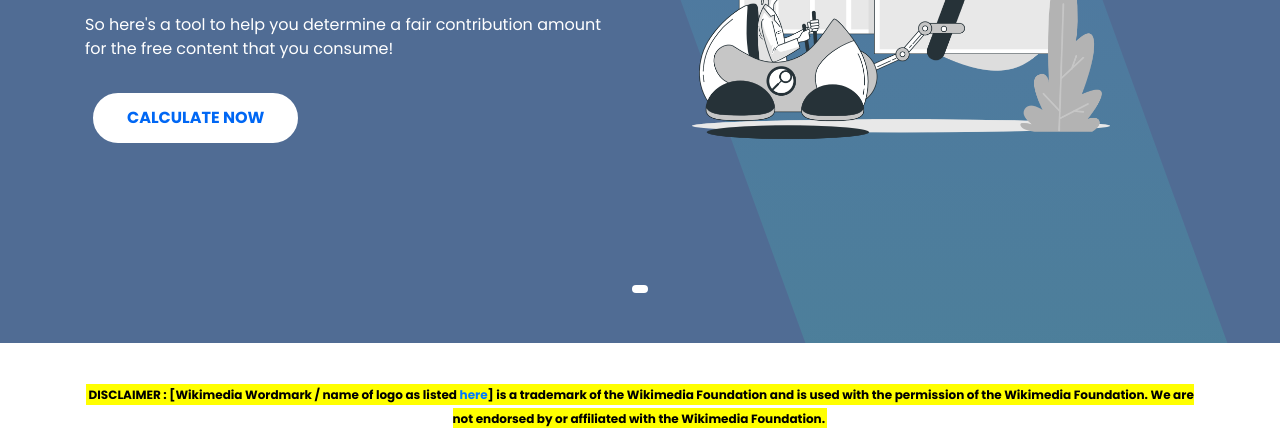
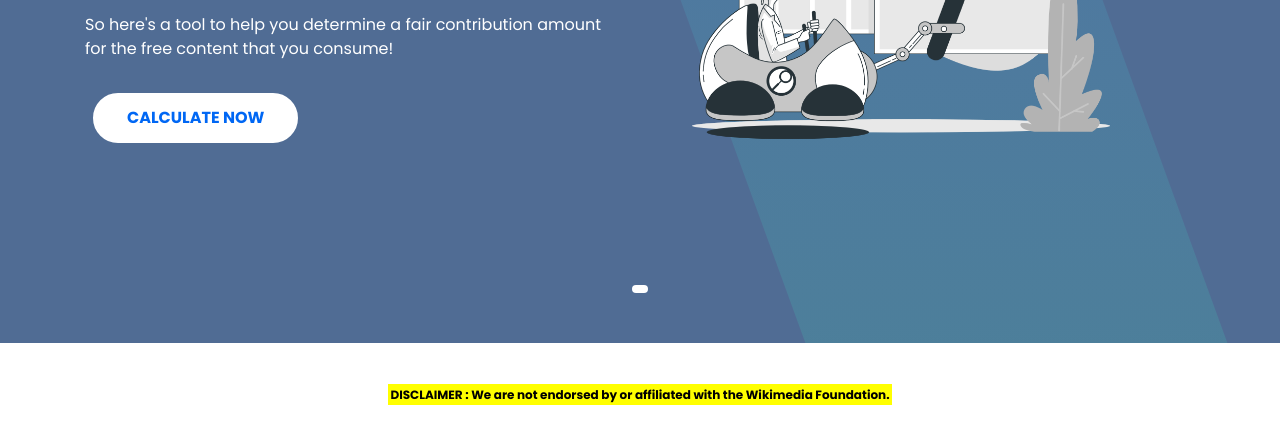
Before and after one commit to harshmodi02/Wikipedia-Contribution-Calculator, a plain HTML site: page index.html in a window 1280 px wide. Shown: the part 423-851 px from the top of the page. Drawn offline with Linux system fonts and the light colour scheme.

Commit message:
Disclaimer Update

```diff
--- a/index.html
+++ b/index.html
@@ -147,7 +147,9 @@
             <div class="row justify-content-center">
                 <div class="col-lg-12">
                     <p style="font-size: 12px; text-align: center; font-weight: bold;">
-                        <mark style="background-color: yellow;" >DISCLAIMER : [Wikimedia Wordmark / name of logo as listed <a href="https://foundation.wikimedia.org/wiki/Wikimedia_trademarks" target="_blank">here</a>] is a trademark of the Wikimedia Foundation and is used with the permission of the Wikimedia Foundation.
+                        <mark style="background-color: yellow;" >
+                            DISCLAIMER :
+                            <!-- [Wikimedia Wordmark / name of logo as listed <a href="https://foundation.wikimedia.org/wiki/Wikimedia_trademarks" target="_blank">here</a>] is a trademark of the Wikimedia Foundation and is used with the permission of the Wikimedia Foundation.  -->
                             We are not endorsed by or affiliated with the Wikimedia Foundation.</mark>
                     </p>
                 </div>
```
